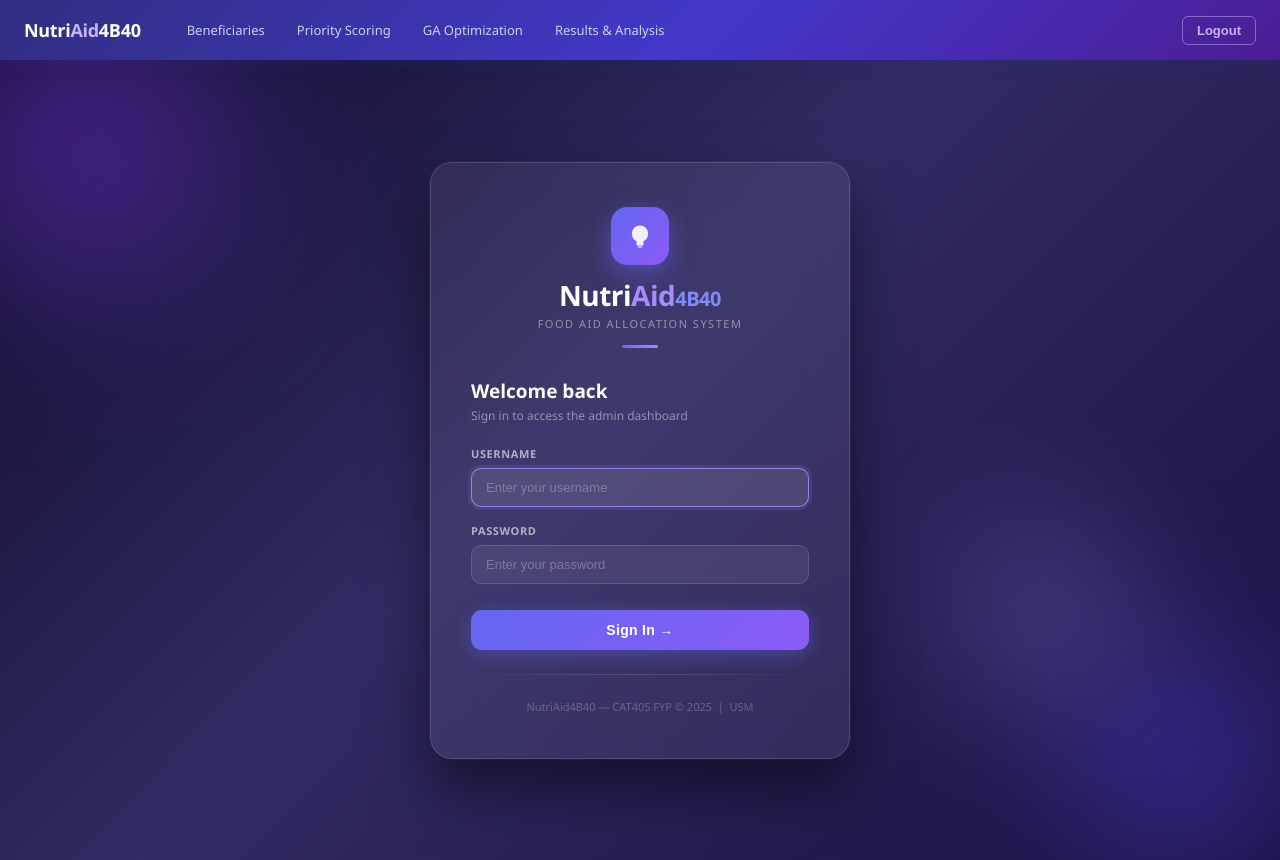
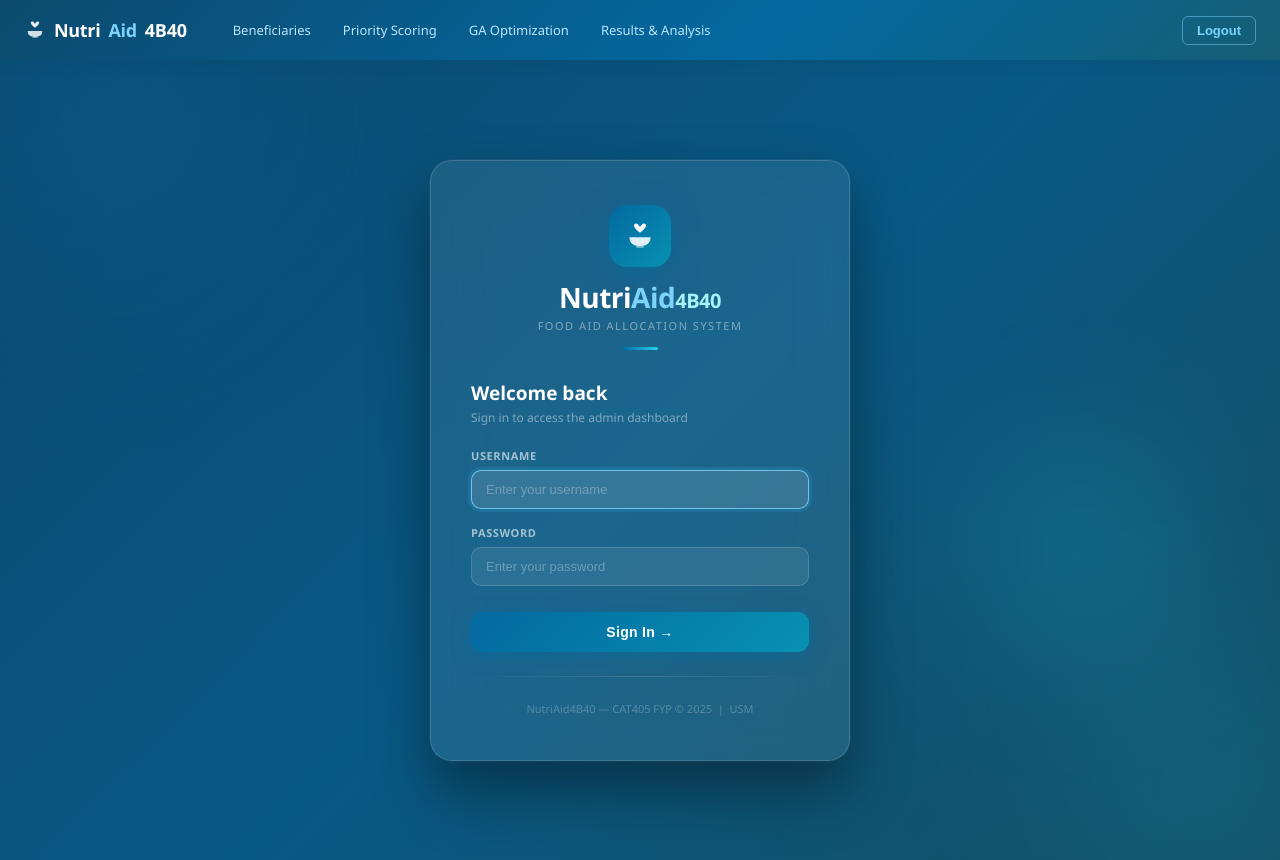
Before and after one commit to fatinnaajihah/FYP-VSCODE, a React app in the folder frontend/: page /login in a window 1280 px wide. Built offline with nearby package versions, Linux system fonts and the light colour scheme; sample sign-in values are in the browser's storage; the HTML template or start-up script is replaced by a standard one.

Commit message:
update theme color

```diff
--- a/frontend/src/components/Navbar.jsx
+++ b/frontend/src/components/Navbar.jsx
@@ -9,6 +9,12 @@ export default function Navbar() {
   return (
     <nav className="navbar">
       <a href="/" className="navbar-brand">
+        {/* Bowl + Heart logo */}
+        <svg width="22" height="22" viewBox="0 0 24 24" fill="none" style={{ flexShrink: 0 }}>
+          <path d="M12 9.5 C12 9.5 7.5 6.5 7.5 4.2 C7.5 2.8 8.9 2.3 9.8 2.8 C10.7 3.3 12 5.2 12 5.2 C12 5.2 13.3 3.3 14.2 2.8 C15.1 2.3 16.5 2.8 16.5 4.2 C16.5 6.5 12 9.5 12 9.5Z" fill="rgba(255,255,255,0.9)"/>
+          <path d="M4 13 Q4 19.5 12 19.5 Q20 19.5 20 13 Z" fill="rgba(255,255,255,0.82)"/>
+          <rect x="9" y="19" width="6" height="1.8" rx="0.9" fill="rgba(255,255,255,0.45)"/>
+        </svg>
         Nutri<span>Aid</span>4B40
       </a>
       <div className="navbar-links">
@@ -28,12 +34,12 @@ export default function Navbar() {
       <button
         onClick={logout}
         style={{
-          marginLeft: 'auto', background: 'transparent', border: '1.5px solid rgba(196,181,253,.5)',
-          color: '#c4b5fd', borderRadius: 6, padding: '6px 14px', cursor: 'pointer',
+          marginLeft: 'auto', background: 'transparent', border: '1.5px solid rgba(125,211,252,.5)',
+          color: '#7dd3fc', borderRadius: 6, padding: '6px 14px', cursor: 'pointer',
           fontSize: 13, fontWeight: 600, transition: 'all .15s',
         }}
         onMouseEnter={e => { e.target.style.background = 'rgba(255,255,255,.15)'; e.target.style.color = '#fff'; e.target.style.borderColor = 'rgba(255,255,255,.4)' }}
-        onMouseLeave={e => { e.target.style.background = 'transparent'; e.target.style.color = '#c4b5fd'; e.target.style.borderColor = 'rgba(196,181,253,.5)' }}
+        onMouseLeave={e => { e.target.style.background = 'transparent'; e.target.style.color = '#7dd3fc'; e.target.style.borderColor = 'rgba(125,211,252,.5)' }}
       >
         Logout
       </button>
--- a/frontend/src/index.css
+++ b/frontend/src/index.css
@@ -1,12 +1,12 @@
 *, *::before, *::after { box-sizing: border-box; margin: 0; padding: 0; }
 
 :root {
-  --primary:       #4f46e5;
-  --primary-light: #818cf8;
-  --primary-dark:  #3730a3;
-  --accent:        #7c3aed;
-  --accent-light:  #a78bfa;
-  --primary-bg:    #eef2ff;
+  --primary:       #0369a1;
+  --primary-light: #38bdf8;
+  --primary-dark:  #075985;
+  --accent:        #0891b2;
+  --accent-light:  #22d3ee;
+  --primary-bg:    #f0f9ff;
   --success: #10b981;
   --warning: #f59e0b;
   --danger:  #ef4444;
@@ -18,13 +18,13 @@
   --gray-700: #334155;
   --gray-900: #0f172a;
   --white: #ffffff;
-  --shadow-sm: 0 1px 3px rgba(79,70,229,.07), 0 1px 2px rgba(0,0,0,.04);
-  --shadow:    0 4px 16px rgba(79,70,229,.09), 0 2px 6px rgba(0,0,0,.05);
+  --shadow-sm: 0 1px 3px rgba(3,105,161,.07), 0 1px 2px rgba(0,0,0,.04);
+  --shadow:    0 4px 16px rgba(3,105,161,.09), 0 2px 6px rgba(0,0,0,.05);
   --radius: 8px;
   font-family: 'Segoe UI', system-ui, sans-serif;
   font-size: 14px;
   color: var(--gray-700);
-  background: #f5f4ff;
+  background: #f0f9ff;
 }
 
 body { min-height: 100vh; }
@@ -32,24 +32,25 @@ body { min-height: 100vh; }
 
 /* ── Navbar ───────────────────────────────────────── */
 .navbar {
-  background: linear-gradient(135deg, #312e81 0%, #4338ca 55%, #4c1d95 100%);
+  background: linear-gradient(135deg, #0c4a6e 0%, #0369a1 60%, #155e75 100%);
   color: var(--white);
   padding: 0 24px;
   display: flex;
   align-items: center;
   height: 60px;
   gap: 32px;
-  box-shadow: 0 2px 12px rgba(49,46,129,.4);
+  box-shadow: 0 2px 12px rgba(12,74,110,.4);
   position: sticky; top: 0; z-index: 100;
 }
 .navbar-brand {
   font-size: 18px; font-weight: 800; color: var(--white);
   text-decoration: none; white-space: nowrap; letter-spacing: -0.3px;
+  display: flex; align-items: center; gap: 8px;
 }
-.navbar-brand span { color: #c4b5fd; }
+.navbar-brand span { color: #7dd3fc; }
 .navbar-links { display: flex; gap: 4px; }
 .nav-link {
-  color: #c7d2fe; text-decoration: none; padding: 8px 14px;
+  color: #bae6fd; text-decoration: none; padding: 8px 14px;
   border-radius: var(--radius); font-size: 13px; font-weight: 500;
   transition: all .15s;
 }
@@ -102,11 +103,11 @@ body { min-height: 100vh; }
   position: absolute; left: 0; top: 0; bottom: 0; width: 4px;
   border-radius: 4px 0 0 4px;
 }
-.stat-card.blue::before  { background: linear-gradient(to bottom, #4f46e5, #818cf8); }
+.stat-card.blue::before  { background: linear-gradient(to bottom, #0369a1, #38bdf8); }
 .stat-card.red::before   { background: linear-gradient(to bottom, #ef4444, #f87171); }
 .stat-card.amber::before { background: linear-gradient(to bottom, #f59e0b, #fcd34d); }
 .stat-card.green::before { background: linear-gradient(to bottom, #10b981, #34d399); }
-.stat-card.purple::before { background: linear-gradient(to bottom, #7c3aed, #a78bfa); }
+.stat-card.purple::before { background: linear-gradient(to bottom, #0891b2, #22d3ee); }
 .stat-label { font-size: 11px; color: var(--gray-500); text-transform: uppercase; letter-spacing: .6px; font-weight: 600; }
 .stat-value { font-size: 28px; font-weight: 800; margin-top: 6px; }
 .stat-card.blue .stat-value   { color: var(--primary); }
@@ -119,9 +120,9 @@ body { min-height: 100vh; }
 .table-wrap { overflow-x: auto; }
 table { width: 100%; border-collapse: collapse; font-size: 13px; }
 th {
-  background: linear-gradient(to bottom, #f5f3ff, #ede9fe);
-  color: var(--primary); font-weight: 700; padding: 10px 14px;
-  text-align: left; border-bottom: 2px solid #ddd6fe; white-space: nowrap;
+  background: linear-gradient(to bottom, #f0f9ff, #e0f2fe);
+  color: var(--primary-dark); font-weight: 700; padding: 10px 14px;
+  text-align: left; border-bottom: 2px solid #bae6fd; white-space: nowrap;
   font-size: 11px; letter-spacing: 0.4px; text-transform: uppercase;
 }
 td { padding: 10px 14px; border-bottom: 1px solid var(--gray-100); vertical-align: middle; }
@@ -133,8 +134,8 @@ tr:hover td { background: var(--primary-bg); }
 .badge-red    { background: #fee2e2; color: #b91c1c; }
 .badge-amber  { background: #fef3c7; color: #92400e; }
 .badge-green  { background: #d1fae5; color: #065f46; }
-.badge-blue   { background: #e0e7ff; color: #3730a3; }
-.badge-purple { background: #ede9fe; color: #5b21b6; }
+.badge-blue   { background: #e0f2fe; color: #075985; }
+.badge-purple { background: #cffafe; color: #155e75; }
 
 /* ── Buttons ──────────────────────────────────────── */
 .btn {
@@ -145,11 +146,11 @@ tr:hover td { background: var(--primary-bg); }
 .btn-primary {
   background: linear-gradient(135deg, var(--primary), var(--accent));
   color: var(--white);
-  box-shadow: 0 2px 8px rgba(79,70,229,.3);
+  box-shadow: 0 2px 8px rgba(3,105,161,.3);
 }
 .btn-primary:hover {
-  background: linear-gradient(135deg, var(--primary-dark), #6d28d9);
-  box-shadow: 0 4px 14px rgba(79,70,229,.4);
+  background: linear-gradient(135deg, var(--primary-dark), #0e7490);
+  box-shadow: 0 4px 14px rgba(3,105,161,.4);
   transform: translateY(-1px);
 }
 .btn-success { background: var(--success); color: var(--white); }
@@ -177,7 +178,7 @@ input, select, textarea {
 }
 input:focus, select:focus, textarea:focus {
   border-color: var(--primary-light);
-  box-shadow: 0 0 0 3px rgba(129,140,248,.15);
+  box-shadow: 0 0 0 3px rgba(56,189,248,.15);
 }
 .form-row   { display: grid; grid-template-columns: 1fr 1fr; gap: 16px; }
 .form-row-3 { display: grid; grid-template-columns: 1fr 1fr 1fr; gap: 16px; }
@@ -186,14 +187,14 @@ input:focus, select:focus, textarea:focus {
 
 /* ── Modal ────────────────────────────────────────── */
 .modal-overlay {
-  position: fixed; inset: 0; background: rgba(15,12,41,.55);
+  position: fixed; inset: 0; background: rgba(12,74,110,.5);
   display: flex; align-items: center; justify-content: center; z-index: 200; padding: 20px;
   backdrop-filter: blur(3px);
 }
 .modal {
   background: var(--white); border-radius: 14px; width: 100%; max-width: 620px;
   max-height: 90vh; overflow-y: auto;
-  box-shadow: 0 25px 60px rgba(79,70,229,.2), 0 0 0 1px rgba(79,70,229,.08);
+  box-shadow: 0 25px 60px rgba(3,105,161,.18), 0 0 0 1px rgba(3,105,161,.07);
   position: relative;
 }
 .modal::before {
@@ -211,7 +212,7 @@ input:focus, select:focus, textarea:focus {
 .alert { padding: 12px 16px; border-radius: var(--radius); font-size: 13px; margin-bottom: 16px; }
 .alert-error   { background: #fee2e2; color: #b91c1c; border: 1px solid #fecaca; }
 .alert-success { background: #d1fae5; color: #065f46; border: 1px solid #a7f3d0; }
-.alert-info    { background: #e0e7ff; color: #3730a3; border: 1px solid #c7d2fe; }
+.alert-info    { background: #e0f2fe; color: #075985; border: 1px solid #bae6fd; }
 
 /* ── Loading spinner ──────────────────────────────── */
 .spinner-wrap { display: flex; flex-direction: column; align-items: center; justify-content: center; padding: 60px; gap: 14px; color: var(--gray-500); }
@@ -251,8 +252,8 @@ input:focus, select:focus, textarea:focus {
 /* ── Metrics row ──────────────────────────────────── */
 .metrics-row { display: grid; grid-template-columns: repeat(auto-fit, minmax(180px, 1fr)); gap: 16px; margin-bottom: 20px; }
 .metric-box {
-  background: linear-gradient(135deg, #eef2ff, #f5f3ff);
-  border: 1px solid rgba(79,70,229,.18);
+  background: linear-gradient(135deg, #f0f9ff, #e0f2fe);
+  border: 1px solid rgba(3,105,161,.15);
   border-radius: var(--radius); padding: 16px; text-align: center;
   position: relative; overflow: hidden;
 }
--- a/frontend/src/pages/Login.jsx
+++ b/frontend/src/pages/Login.jsx
@@ -4,27 +4,27 @@ import { login } from '../api/api'
 const css = `
   .login-page {
     min-height: 100vh;
-    background: linear-gradient(135deg, #0f0c29 0%, #302b63 45%, #1a1040 100%);
+    background: linear-gradient(135deg, #0c4a6e 0%, #075985 50%, #164e63 100%);
     display: flex; align-items: center; justify-content: center;
     overflow: hidden; position: relative;
   }
   .login-blob {
     position: absolute; border-radius: 50%; pointer-events: none;
-    filter: blur(70px); opacity: 0.55;
+    filter: blur(80px); opacity: 0.4;
   }
   .login-card {
     width: 100%; max-width: 420px; padding: 44px 40px;
-    background: rgba(255,255,255,0.07);
-    backdrop-filter: blur(22px); -webkit-backdrop-filter: blur(22px);
-    border-radius: 22px; border: 1px solid rgba(255,255,255,0.13);
-    box-shadow: 0 30px 60px rgba(0,0,0,0.5), 0 0 0 1px rgba(255,255,255,0.05);
+    background: rgba(255,255,255,0.08);
+    backdrop-filter: blur(24px); -webkit-backdrop-filter: blur(24px);
+    border-radius: 22px; border: 1px solid rgba(255,255,255,0.15);
+    box-shadow: 0 30px 60px rgba(0,0,0,0.4), 0 0 0 1px rgba(255,255,255,0.05);
     position: relative; z-index: 1; margin: 20px;
   }
   .login-input {
     width: 100% !important;
     padding: 11px 14px !important;
-    background: rgba(255,255,255,0.07) !important;
-    border: 1.5px solid rgba(255,255,255,0.13) !important;
+    background: rgba(255,255,255,0.08) !important;
+    border: 1.5px solid rgba(255,255,255,0.15) !important;
     border-radius: 10px !important;
     font-size: 13px !important;
     color: #fff !important;
@@ -33,22 +33,22 @@ const css = `
     box-sizing: border-box !important;
   }
   .login-input:focus {
-    border-color: rgba(167,139,250,0.85) !important;
-    background: rgba(255,255,255,0.10) !important;
+    border-color: rgba(125,211,252,0.85) !important;
+    background: rgba(255,255,255,0.12) !important;
   }
-  .login-input::placeholder { color: rgba(255,255,255,0.28); }
+  .login-input::placeholder { color: rgba(255,255,255,0.3); }
   .login-btn {
     width: 100%; padding: 12px 0;
-    background: linear-gradient(135deg, #6366f1 0%, #8b5cf6 100%);
+    background: linear-gradient(135deg, #0369a1 0%, #0891b2 100%);
     border: none; border-radius: 11px;
     color: #fff; font-size: 14px; font-weight: 700;
     cursor: pointer; letter-spacing: 0.3px;
-    box-shadow: 0 4px 18px rgba(99,102,241,0.45);
+    box-shadow: 0 4px 18px rgba(3,105,161,0.5);
     transition: opacity .15s, transform .12s, box-shadow .15s;
   }
   .login-btn:hover:not(:disabled) {
     opacity: 0.92; transform: translateY(-1px);
-    box-shadow: 0 7px 22px rgba(99,102,241,0.55);
+    box-shadow: 0 7px 22px rgba(3,105,161,0.6);
   }
   .login-btn:disabled { opacity: 0.45; cursor: not-allowed; }
   .login-divider {
@@ -90,19 +90,19 @@ export default function Login() {
 
         {/* Background blobs */}
         <div className="login-blob" style={{
-          width: 480, height: 480,
-          background: 'radial-gradient(circle, #7c3aed 0%, transparent 70%)',
-          top: '-160px', left: '-160px',
+          width: 500, height: 500,
+          background: 'radial-gradient(circle, #0369a1 0%, transparent 70%)',
+          top: '-200px', left: '-150px',
         }} />
         <div className="login-blob" style={{
-          width: 360, height: 360,
-          background: 'radial-gradient(circle, #4f46e5 0%, transparent 70%)',
-          bottom: '-80px', right: '-80px',
+          width: 400, height: 400,
+          background: 'radial-gradient(circle, #0891b2 0%, transparent 70%)',
+          bottom: '-120px', right: '-120px',
         }} />
         <div className="login-blob" style={{
-          width: 220, height: 220,
-          background: 'radial-gradient(circle, #a78bfa 0%, transparent 70%)',
-          top: '55%', right: '10%',
+          width: 260, height: 260,
+          background: 'radial-gradient(circle, #22d3ee 0%, transparent 70%)',
+          top: '45%', right: '5%',
         }} />
 
         <div className="login-card">
@@ -111,19 +111,24 @@ export default function Login() {
           <div style={{ textAlign: 'center', marginBottom: 30 }}>
             <div style={{
               display: 'inline-flex', alignItems: 'center', justifyContent: 'center',
-              width: 58, height: 58, borderRadius: 16, marginBottom: 16,
-              background: 'linear-gradient(135deg, #6366f1 0%, #8b5cf6 100%)',
-              boxShadow: '0 8px 24px rgba(99,102,241,0.5)',
+              width: 62, height: 62, borderRadius: 18, marginBottom: 16,
+              background: 'linear-gradient(135deg, #0369a1 0%, #0891b2 100%)',
+              boxShadow: '0 8px 28px rgba(3,105,161,0.55)',
             }}>
-              <svg width="28" height="28" viewBox="0 0 24 24" fill="none">
-                <path d="M12 3C8.5 3 5 6 5 10c0 2.8 1.6 5.2 4 6.5V20h6v-3.5c2.4-1.3 4-3.7 4-6.5 0-4-3.5-7-7-7z" fill="rgba(255,255,255,0.9)"/>
-                <path d="M10 20h4v1.5a.5.5 0 01-.5.5h-3a.5.5 0 01-.5-.5V20z" fill="rgba(255,255,255,0.6)"/>
+              {/* Bowl + Heart — food aid / NutriAid */}
+              <svg width="32" height="32" viewBox="0 0 24 24" fill="none">
+                {/* Heart (care/aid) */}
+                <path d="M12 9.5 C12 9.5 7.5 6.5 7.5 4.2 C7.5 2.8 8.9 2.3 9.8 2.8 C10.7 3.3 12 5.2 12 5.2 C12 5.2 13.3 3.3 14.2 2.8 C15.1 2.3 16.5 2.8 16.5 4.2 C16.5 6.5 12 9.5 12 9.5Z" fill="rgba(255,255,255,0.95)"/>
+                {/* Bowl (food/nutrition) */}
+                <path d="M4 13 Q4 19.5 12 19.5 Q20 19.5 20 13 Z" fill="rgba(255,255,255,0.88)"/>
+                {/* Bowl base */}
+                <rect x="9" y="19" width="6" height="1.8" rx="0.9" fill="rgba(255,255,255,0.5)"/>
               </svg>
             </div>
 
             <div style={{ fontSize: 28, fontWeight: 800, color: '#fff', letterSpacing: '-0.5px', lineHeight: 1 }}>
-              Nutri<span style={{ color: '#a78bfa' }}>Aid</span>
-              <span style={{ color: '#818cf8', fontSize: 20, fontWeight: 700 }}>4B40</span>
+              Nutri<span style={{ color: '#7dd3fc' }}>Aid</span>
+              <span style={{ color: '#a5f3fc', fontSize: 20, fontWeight: 700 }}>4B40</span>
             </div>
             <div style={{
               color: 'rgba(255,255,255,0.45)', marginTop: 7, fontSize: 11,
@@ -133,7 +138,7 @@ export default function Login() {
             </div>
             <div style={{
               width: 36, height: 3, margin: '14px auto 0',
-              background: 'linear-gradient(to right, #6366f1, #a78bfa)',
+              background: 'linear-gradient(to right, #0369a1, #22d3ee)',
               borderRadius: 99,
             }} />
           </div>
```
Also changed, not shown: 1 other file (tests, documents, lock files or other folders).
